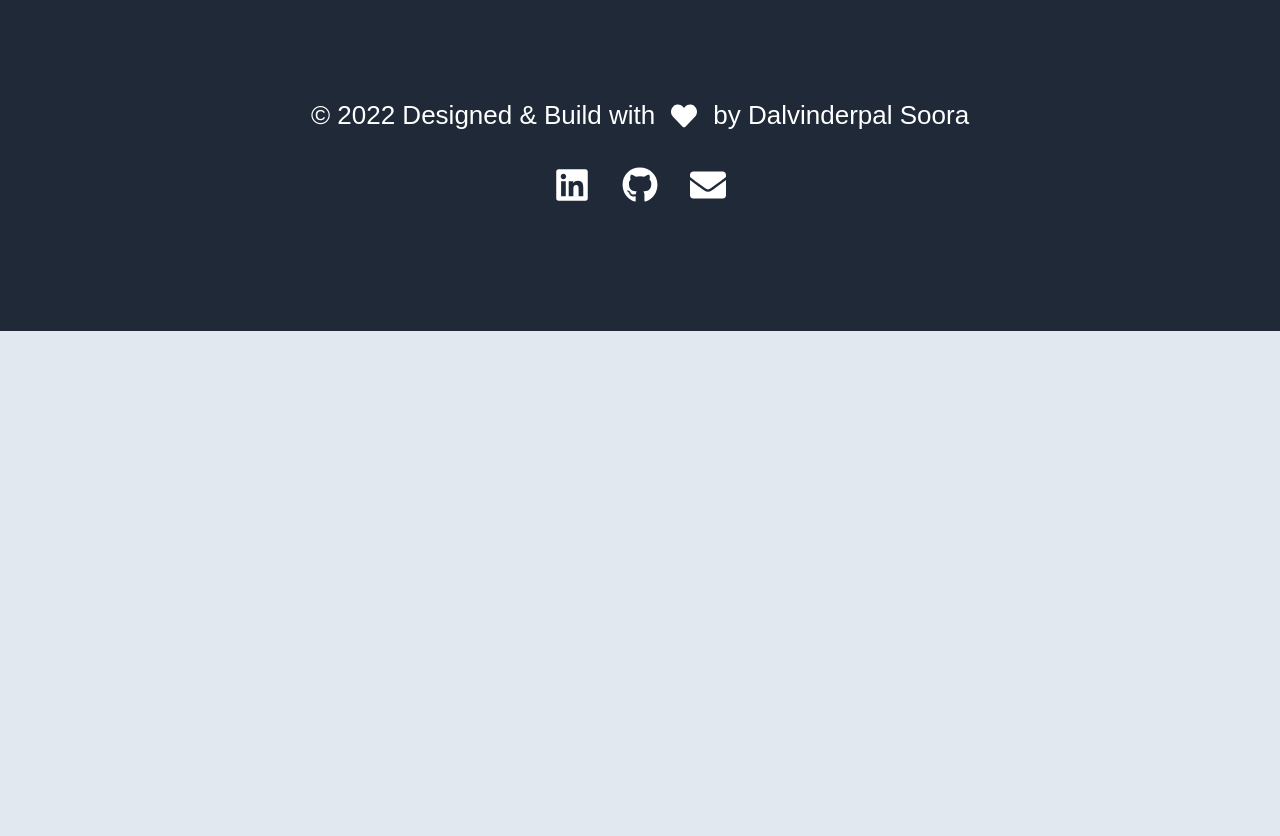
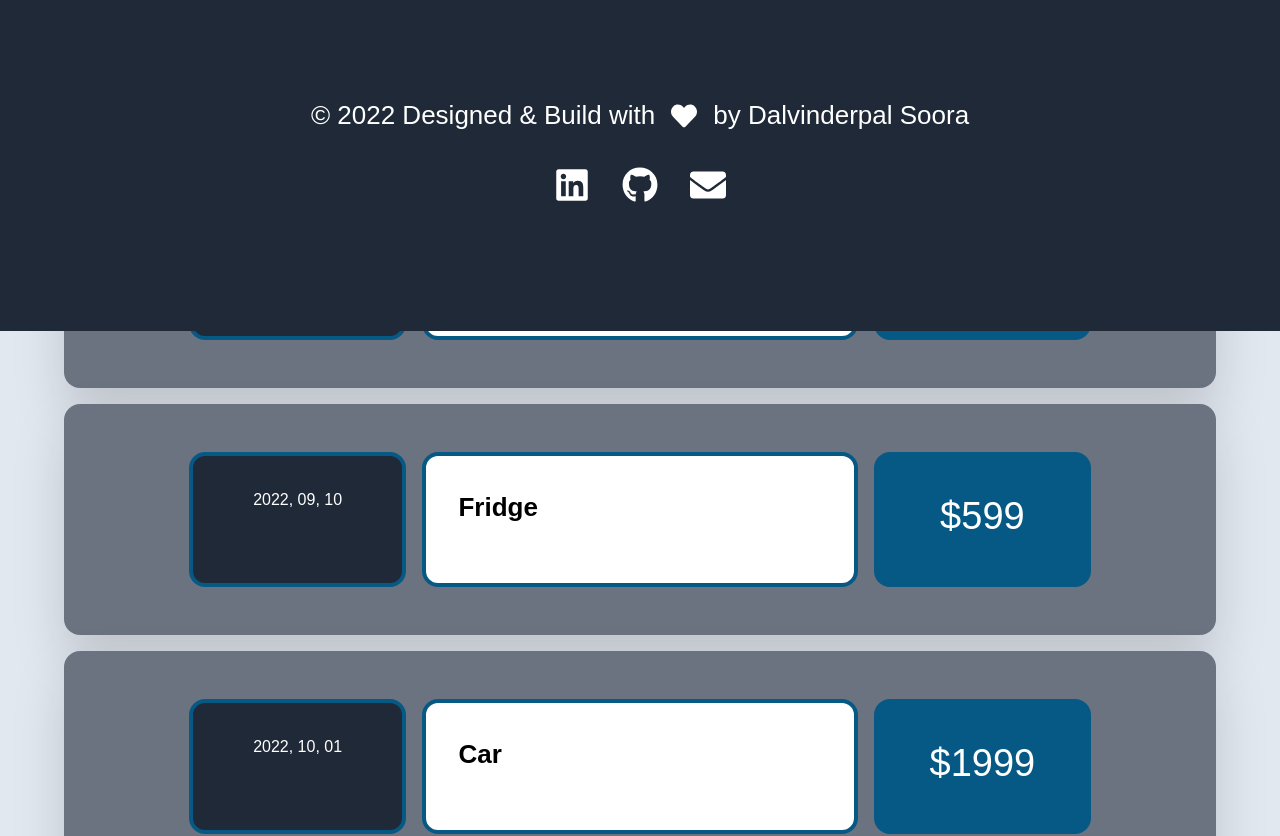
Before and after one commit to DalvinderpalDevelopment/ExpenseTracker-React, a React (Create React App) app: page / in a window 1280 px wide. Shown: the part 469-1305 px from the top of the page. Before the commit the page ends 894 px from the top, so only its background shows below. Built offline with nearby package versions, Linux system fonts and the light colour scheme.

Commit message:
add Expense Items to app

```diff
--- a/src/App.js
+++ b/src/App.js
@@ -2,13 +2,13 @@ import "./assets/css/App.css";
 
 import Header from "./components/UI/Header";
 import Footer from "./components/UI/Footer";
-import Form from "./components/Form/Form";
+import Expenses from "./components/Expenses/Expenses";
 
 const App = () => {
   return (
     <>
       <Header />
-      <Form />
+      <Expenses />
       <Footer />
     </>
   );
--- a/src/assets/css/Form.css
+++ b/src/assets/css/ExpenseForm.css
@@ -21,3 +21,15 @@
 .expense-form-buttons .button-submit {
     @apply hover:bg-green-800;
 }
+
+.form-input {
+    @apply w-full md:w-[33%] flex text-white pb-4 md:pb-0;
+}
+
+.form-input label {
+    @apply text-right;
+}
+
+.form-input input {
+    @apply w-full p-2 rounded-lg drop-shadow-lg mx-4 text-black;
+}
--- /dev/null
+++ b/src/assets/css/Expenses.css
@@ -0,0 +1,7 @@
+.expenses {
+    @apply m-8 md:m-16;
+}
+
+.expenses h2 {
+    @apply text-lg font-bold mb-6;
+}
--- /dev/null
+++ b/src/assets/css/ExpensesItem.css
@@ -0,0 +1,15 @@
+.expense-item {
+    @apply w-full block lg:flex justify-center bg-gray-500 drop-shadow-2xl p-8 mb-4 text-white rounded-2xl;
+}
+
+.expense-item .expense-item-date {
+    @apply bg-gray-800 w-full lg:w-[20%] text-center p-8 rounded-2xl border-4 border-sky-800 my-4 lg:my-4;
+}
+
+.expense-item .expense-item-name {
+    @apply text-xl p-8 rounded-2xl text-center lg:text-left w-full lg:w-[40%] border-4 border-sky-800 bg-white text-black mx-0 lg:mx-4 my-4 lg:my-4;
+}
+
+.expense-item .expense-item-amount {
+    @apply text-[38px] w-full lg:w-[20%] text-center p-8 rounded-2xl border-4 border-sky-800 bg-sky-800 my-4 lg:my-4;
+}
--- a/src/assets/css/TextField.css
+++ /dev/null
@@ -1,12 +0,0 @@
-
-.form-input {
-    @apply w-full md:w-[33%] flex text-white pb-4 md:pb-0;
-}
-
-.form-input label {
-    @apply text-right;
-}
-
-.form-input input {
-    @apply w-full p-2 rounded-lg drop-shadow-lg mx-4 text-black;
-}
--- /dev/null
+++ b/src/components/Expenses/Expenses.js
@@ -0,0 +1,21 @@
+import React from "react";
+import ExpensesItem from "./ExpensesItem";
+import ExpenseForm from "../NewExpenses/ExpenseForm";
+import "../../assets/css/Expenses.css";
+
+const Expenses = () => {
+  return (
+    <>
+      <ExpenseForm />
+      <div className="expenses">
+        <h2>Expenses List:</h2>
+        <ExpensesItem date={"2022, 09, 12"} title={"Tyre"} amount={19} />
+        <ExpensesItem date={"2022, 09, 10"} title={"Fridge"} amount={599} />
+        <ExpensesItem date={"2022, 10, 01"} title={"Car"} amount={1999} />
+        <ExpensesItem date={"2022, 10, 12"} title={"Milk"} amount={2} />
+      </div>
+    </>
+  );
+};
+
+export default Expenses;
--- /dev/null
+++ b/src/components/Expenses/ExpensesItem.js
@@ -0,0 +1,21 @@
+import React from "react";
+
+import "../../assets/css/ExpensesItem.css";
+
+const ExpensesItem = (props) => {
+  return (
+    <div className="expense-item">
+      <div className="expense-item-date">
+        <p>{props.date}</p>
+      </div>
+      <div className="expense-item-name">
+        <h2>{props.title}</h2>
+      </div>
+      <div className="expense-item-amount">
+        <p>${props.amount}</p>
+      </div>
+    </div>
+  );
+};
+
+export default ExpensesItem;
--- a/src/components/Form/Form.js
+++ /dev/null
@@ -1,26 +0,0 @@
-import React from "react";
-import TextField from "./TextField";
-
-import "../../assets/css/Form.css";
-
-const Form = (props) => {
-  return (
-    <div className="expense-form">
-      <form>
-        <div className="expense-form-input">
-          <TextField type="date" name="date" label="Select Date:" />
-          <TextField type="text" name="input" label="Enter Item:" />
-          <TextField type="number" name="amount" label="Enter Amount:" />
-        </div>
-        <div className="expense-form-buttons">
-          <button className="button-cancel">Cancel</button>
-          <button className="button-submit" type="submit">
-            Add Expense
-          </button>
-        </div>
-      </form>
-    </div>
-  );
-};
-
-export default Form;
--- a/src/components/Form/TextField.js
+++ /dev/null
@@ -1,14 +0,0 @@
-import React from "react";
-
-import "../../assets/css/TextField.css";
-
-const TextField = (props) => {
-  return (
-    <div className="form-input">
-      <label for={props.name}>{props.label}</label>
-      <input type={props.type} name={props.name} required />
-    </div>
-  );
-};
-
-export default TextField;
--- /dev/null
+++ b/src/components/NewExpenses/ExpenseForm.js
@@ -0,0 +1,84 @@
+import React, { useState } from "react";
+
+import "../../assets/css/ExpenseForm.css";
+
+const ExpenseForm = (props) => {
+  const [enteredDate, setEnteredDate] = useState("");
+  const [enteredTitle, setEnteredTitle] = useState("");
+  const [enteredAmount, setEnteredAmount] = useState("");
+
+  const dateChangeHandler = (event) => {
+    setEnteredDate(event.target.value);
+  };
+
+  const textChangeHandle = (event) => {
+    setEnteredTitle(event.target.value);
+  };
+
+  const amountChangeHandler = (event) => {
+    setEnteredAmount(event.target.value);
+  };
+
+  const submitHandler = (event) => {
+    event.preventDefault();
+
+    const expensesData = {
+      date: new Date(enteredDate),
+      title: enteredTitle,
+      amount: enteredAmount,
+    };
+
+    props.onSaveExpenseData(expensesData);
+
+    setEnteredDate("");
+    setEnteredTitle("");
+    setEnteredAmount("");
+  };
+
+  return (
+    <div className="expense-form">
+      <form onSubmit={submitHandler}>
+        <div className="expense-form-input">
+          <div className="form-input">
+            <label for="date">Select Date:</label>
+            <input
+              type="date"
+              name="date"
+              value={enteredDate}
+              onChange={dateChangeHandler}
+              required
+            />
+          </div>
+          <div className="form-input">
+            <label for="item">Enter Item:</label>
+            <input
+              type="text"
+              name="title"
+              value={enteredTitle}
+              onChange={textChangeHandle}
+              required
+            />
+          </div>
+          <div className="form-input">
+            <label for="amount">Enter Amount:</label>
+            <input
+              type="number"
+              name="amount"
+              value={enteredAmount}
+              onChange={amountChangeHandler}
+              required
+            />
+          </div>
+        </div>
+        <div className="expense-form-buttons">
+          <button className="button-cancel">Cancel</button>
+          <button className="button-submit" type="submit">
+            Add Expense
+          </button>
+        </div>
+      </form>
+    </div>
+  );
+};
+
+export default ExpenseForm;
--- /dev/null
+++ b/src/components/NewExpenses/NewExpense.js
@@ -0,0 +1,21 @@
+import React from "react";
+
+import ExpenseForm from "./ExpenseForm";
+
+const NewExpense = (props) => {
+  const saveExpenseHandler = (enteredExpenseData) => {
+    const expensesData = {
+      ...enteredExpenseData,
+      id: Math.random(),
+    };
+
+    props.onAddExpense(expensesData);
+  };
+  return (
+    <div className="new-expense">
+      <ExpenseForm onSaveExpenseData={saveExpenseHandler} />
+    </div>
+  );
+};
+
+export default NewExpense;
```
Also changed, not shown: src/assets/css/NewExpense.css (added).
